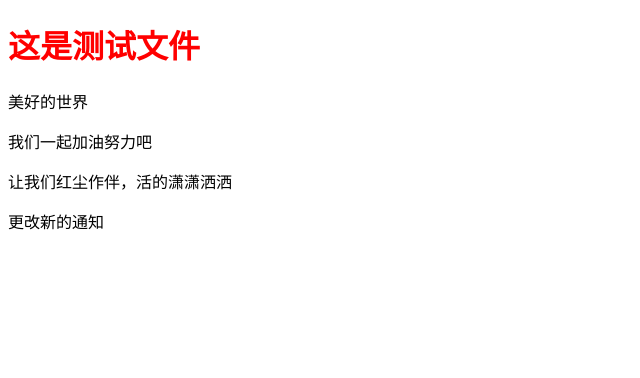
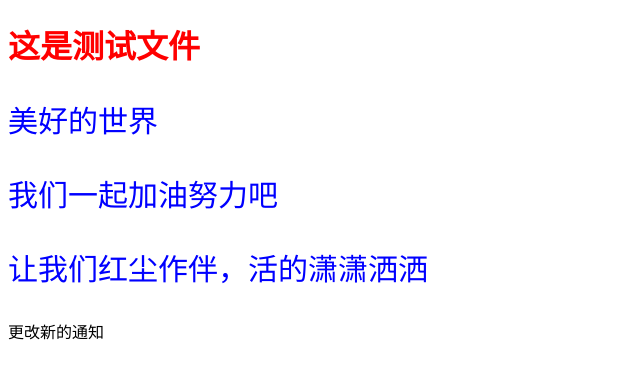
Before and after one commit to guobin0525/meihao, a plain HTML site: page index.html in a window 1280 px wide. Shown: the whole page, without its empty margins (0-640 px from the left). Drawn offline with Linux system fonts and the light colour scheme.

Commit message:
Revert "first push"
This reverts commit b1db973c3ef9082aa2bdb50822f91da60f2ed2a5.

```diff
--- a/index.css
+++ b/index.css
@@ -4,3 +4,6 @@ h1{
 span{
     color: red;
 }
+.mass{
+    float: left;
+}
--- a/index.html
+++ b/index.html
@@ -9,6 +9,10 @@
         h1{
             color: red;
         }
+        p{
+            font-size: 30px;
+            color: blue;
+        }
     </style>
 </head>
 <body>
```
